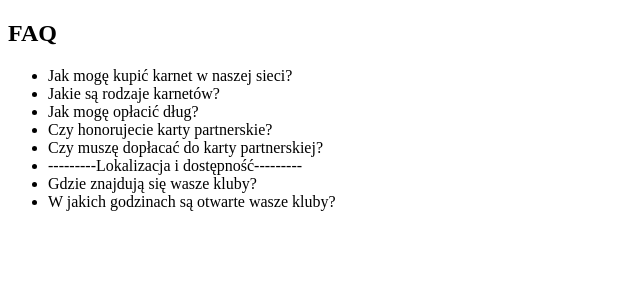
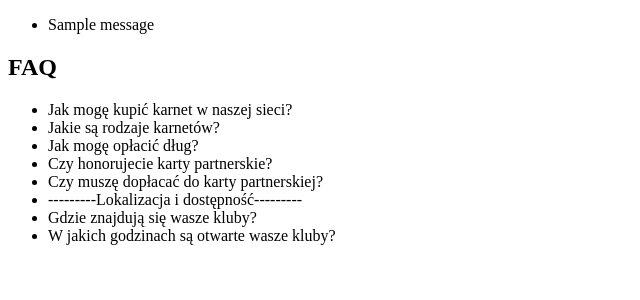
Before and after one commit to infoshareacademy/jpydzr10-zaspani-kawosze, a Django app: page /faq/ in a window 1280 px wide. Shown: the part 108-408 px from the top of the page, without its empty margins (0-640 px from the left). Run offline with Django 5.2, Linux system fonts and the light colour scheme; tables that the repository leaves empty hold one stand-in row (values such as "Sample post"); one stand-in notice (Sample message) is shown.

Commit message:
add web pages and fix imports

```diff
--- a/members/views.py
+++ b/members/views.py
@@ -1,4 +1,5 @@
 from django.conf import settings
+from django.contrib import messages
 from django.http import HttpRequest, HttpResponse
 from django.shortcuts import get_object_or_404, redirect, render
 
@@ -66,6 +67,7 @@ def member_create(request: HttpRequest) -> HttpResponse:
         form = GymMemberForm(request.POST)
         if form.is_valid():
             form.save()
+            messages.success(request, "Klubowicz zostal pomyslnie dodany.")
             return redirect("members:list")
     else:
         form = GymMemberForm()
@@ -88,6 +90,7 @@ def member_update(request: HttpRequest, member_id: int) -> HttpResponse:
         form = GymMemberForm(request.POST, instance=member)
         if form.is_valid():
             form.save()
+            messages.success(request, "Dane klubowicza zostaly pomyslnie zaktualizowane.")
             return redirect("members:list")
     else:
         form = GymMemberForm(instance=member)
@@ -108,6 +111,7 @@ def member_delete(request: HttpRequest, member_id: int) -> HttpResponse:
 
     if request.method == "POST":
         member.delete()
+        messages.success(request, "Klubowicz zostal pomyslnie usuniety.")
         return redirect("members:list")
 
     return render(
--- a/templates/base.html
+++ b/templates/base.html
@@ -21,6 +21,14 @@
     </header>
 
     <main>
+        {% if messages %}
+            <ul>
+                {% for message in messages %}
+                    <li>{{ message }}</li>
+                {% endfor %}
+            </ul>
+        {% endif %}
+
         {% block content %}{% endblock %}
     </main>
 </body>
```
